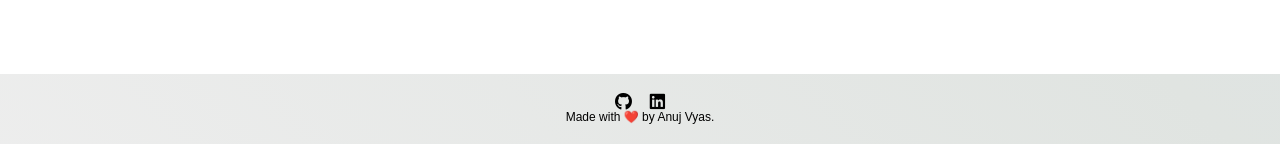
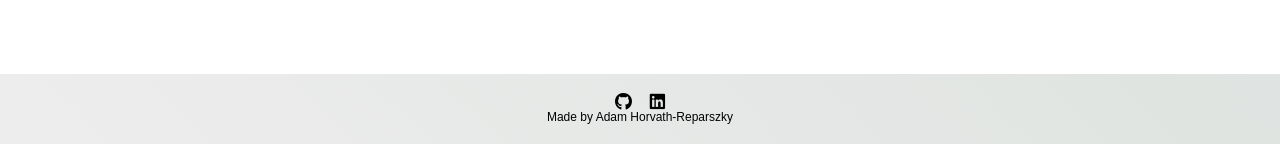
Before and after one commit to AdamHorvath12/Restaurant_review_sentiment_analysis, a Flask app: page / in a window 1280 px wide. Shown: the part 656-800 px from the top of the page. Run offline with Flask 2, Linux system fonts and the light colour scheme; parts of the project's set-up code (start-up, migrations or seed data) failed here and were passed over; some libraries are stand-ins or nearby versions; some web fonts are replaced.

Commit message:
Final version

```diff
--- a/templates/index.html
+++ b/templates/index.html
@@ -31,10 +31,10 @@
         <!-- Footer -->
         <div class='footer'>
             <div class="contact">
-                <a target="_blank" href="https://github.com/anujvyas/Restaurant-Reviews-Sentiment-Analysis-Deployment"><i class="fab fa-github fa-lg contact-icon"></i></a>
-                <a target="_blank" href="https://www.linkedin.com/in/anujkvyas"><i class="fab fa-linkedin fa-lg contact-icon"></i></a>
+                <a target="_blank" href="https://github.com/AdamHorvath12/Restaurant_review_sentiment_analysis"><i class="fab fa-github fa-lg contact-icon"></i></a>
+                <a target="_blank" href="https://www.linkedin.com/in/adam-horvath-reparszky"><i class="fab fa-linkedin fa-lg contact-icon"></i></a>
             </div>
-            <p class='footer-description'>Made with ❤️ by Anuj Vyas.</p>
+            <p class='footer-description'>Made by Adam Horvath-Reparszky</p>
         </div>
 
     </body>
```
